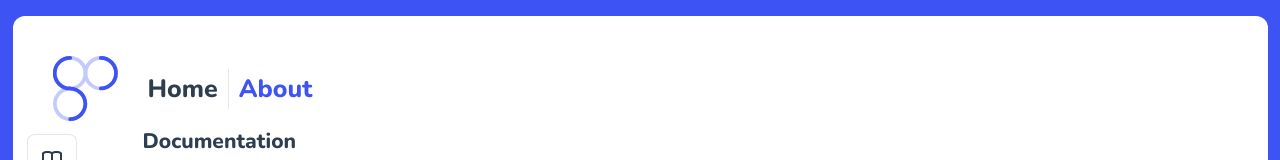
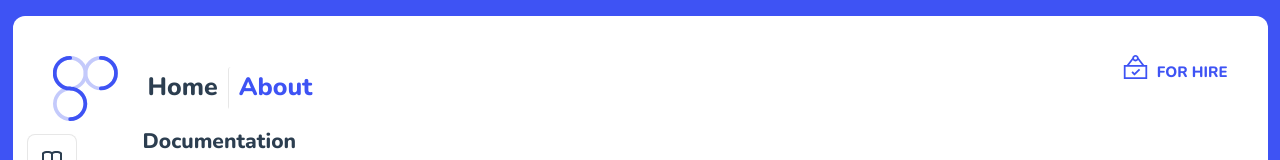
Before and after one commit to speasley/stephenpeasley, a Vue app: page / in a window 1280 px wide. Shown: the top 160 px of the page. Built offline with nearby package versions, Linux system fonts and the light colour scheme.

Commit message:
feat: link logo to home

```diff
--- a/src/App.vue
+++ b/src/App.vue
@@ -1,8 +1,13 @@
 <script setup>
 import { computed, onMounted, onUnmounted } from "vue";
 import { RouterLink, RouterView } from "vue-router";
+import router from "@/router/index";
 import { useStore } from "@/stores/store";
+import Available from "@/components/Available.vue";
 const currentYear = computed(() => new Date().getFullYear());
+const goHome = () => {
+  router.push({ path: "/" });
+};
 onMounted(() => {
   document.body.classList.add("dev");
 });
@@ -19,6 +24,7 @@ onUnmounted(() => {
       xmlns="http://www.w3.org/2000/svg"
       viewBox="0 0 347.74 347.74"
       xmlns:v="https://vecta.io/nano"
+      @click="goHome()"
     >
       <g class="back" opacity=".3" fill="none" stroke-width="20">
         <circle cx="91.87" cy="91.87" r="81.87" />
@@ -39,6 +45,7 @@ onUnmounted(() => {
       <RouterLink to="/">Home</RouterLink>
       <RouterLink to="/about">About</RouterLink>
     </nav>
+    <Available text="For hire" />
   </header>
 
   <RouterView />
@@ -64,23 +71,4 @@ nav a {
 nav a:first-of-type {
   border: 0;
 }
-
-@media (min-width: 1024px) {
-  /*
-  header {
-    display: flex;
-    place-items: center;
-    padding-right: calc(var(--section-gap) / 2);
-  }
-
-  nav {
-    text-align: left;
-    margin-left: -1rem;
-    font-size: 1rem;
-
-    padding: 1rem 0;
-    margin-top: 1rem;
-  }
-*/
-}
 </style>
--- a/src/assets/main.css
+++ b/src/assets/main.css
@@ -43,7 +43,7 @@ body {
 a {
   color: var(--color-dev);
   text-decoration: none;
-  transition: 0.4s;
+  transition: 0.25s;
 }
 
 a, h1, h2, h3, h4, h5, h6 {
@@ -57,14 +57,18 @@ a, h1, h2, h3, h4, h5, h6 {
 header {
   align-items: center;
   display: flex;
+  flex-direction: column;
   justify-content: stretch;
 }
 
 header a {
+  border-bottom: 3px solid transparent;
+  border-radius: 3px;
   font-size: 2.5rem;
 }
 
 #main-logo {
+  cursor: pointer;
   height: 65px;
   margin: 0 2rem 0 0;
   width: 65px;
@@ -83,6 +87,8 @@ body.acting #main-logo .fore {
 }
 body.acting { background-color: var(--color-acting); }
 body.acting a { color: var(--color-acting); }
+body.acting #available { color: var(--color-acting); }
+body.acting #available svg { fill: var(--color-acting); }
 
 body.dev #main-logo .back,
 body.dev #main-logo .fore {
@@ -90,6 +96,8 @@ body.dev #main-logo .fore {
 }
 body.dev { background-color: var(--color-dev); }
 body.dev a { color: var(--color-dev); }
+body.dev #available { color: var(--color-dev); }
+body.dev #available svg { fill: var(--color-dev); }
 
 body.ux #main-logo .back,
 body.ux #main-logo .fore {
@@ -97,6 +105,8 @@ body.ux #main-logo .fore {
 }
 body.ux { background-color: var(--color-ux); }
 body.ux a { color: var(--color-ux); }
+body.ux #available { color: var(--color-ux); }
+body.ux #available svg { fill: var(--color-ux); }
 
 @media (hover: hover) {
   a:hover {
@@ -105,6 +115,19 @@ body.ux a { color: var(--color-ux); }
   body.acting a:hover { color: var(--color-acting--fade); }
   body.dev a:hover { background-color: var(--color-dev--fade); }
   body.ux a:hover { background-color: var(--color-ux--fade); }
+
+  body.acting header a:not(.router-link-active):hover {
+    background-color: transparent;
+    border-bottom: 3px solid var(--color-acting);
+  }
+  body.dev header a:not(.router-link-active):hover {
+    background-color: transparent;
+    border-bottom: 3px solid var(--color-dev);
+  }
+  body.ux header a:not(.router-link-active):hover {
+    background-color: transparent;
+    border-bottom: 3px solid var(--color-ux);
+  }
 }
 
 /* breakpoints */
@@ -123,4 +146,7 @@ body.ux a { color: var(--color-ux); }
     padding: 0 2rem;
     */
   }
+  header {
+    flex-direction: row;
+  }
 }
--- /dev/null
+++ b/src/components/Available.vue
@@ -0,0 +1,109 @@
+<template>
+  <aside id="available">
+    <svg
+      xmlns="http://www.w3.org/2000/svg"
+      xmlns:xlink="http://www.w3.org/1999/xlink"
+      width="700pt"
+      height="700pt"
+      version="1.1"
+      viewBox="0 0 700 700"
+    >
+      <defs>
+        <symbol id="a" overflow="visible">
+          <path
+            d="M2.219-.125c-.117.055-.235.094-.36.125s-.257.047-.39.047c-.399 0-.715-.11-.953-.328-.23-.227-.344-.535-.344-.922 0-.383.113-.688.344-.906.238-.227.554-.344.953-.344.133 0 .265.015.39.047.125.023.243.062.36.125v.5a1.404 1.404 0 0 0-.344-.157A1.085 1.085 0 0 0 1.531-2c-.23 0-.406.074-.531.219-.125.136-.187.328-.187.578s.062.45.187.594c.125.136.3.203.531.203.114 0 .227-.016.344-.047.113-.04.227-.098.344-.172z"
+          />
+        </symbol>
+        <symbol id="b" overflow="visible">
+          <path
+            d="M2.094-.906v.156H.734a.414.414 0 0 0 .141.313c.082.062.203.093.36.093.124 0 .25-.015.374-.047.125-.039.254-.097.391-.172v.454c-.137.054-.273.09-.406.109a1.887 1.887 0 0 1-.422.047c-.324 0-.578-.082-.766-.25C.226-.367.141-.602.141-.906c0-.29.086-.52.265-.688.176-.176.422-.265.735-.265.289 0 .52.09.687.265.176.168.266.399.266.688zm-.61-.203a.342.342 0 0 0-.093-.25.325.325 0 0 0-.25-.11.408.408 0 0 0-.282.094.484.484 0 0 0-.125.266z"
+          />
+        </symbol>
+        <symbol id="c" overflow="visible">
+          <path
+            d="M1.094-.813a.535.535 0 0 0-.281.063.2.2 0 0 0-.094.172c0 .074.023.133.078.172.05.043.117.062.203.062a.38.38 0 0 0 .281-.11.44.44 0 0 0 .11-.296v-.063zm.875-.218v1.03H1.39v-.265a.718.718 0 0 1-.61.313.7.7 0 0 1-.468-.156.577.577 0 0 1-.172-.438c0-.207.07-.36.218-.453.145-.102.375-.156.688-.156h.344v-.047c0-.094-.04-.16-.11-.203a.757.757 0 0 0-.343-.063c-.118 0-.23.016-.344.047a1.756 1.756 0 0 0-.297.094v-.438c.125-.03.25-.05.375-.062.125-.02.25-.031.375-.031.332 0 .566.07.703.203.145.125.219.336.219.625z"
+          />
+        </symbol>
+        <symbol id="d" overflow="visible">
+          <path
+            d="M1.516-1.547v-.969h.578V0h-.578v-.266c-.086.106-.172.184-.266.235S1.039.047.906.047A.671.671 0 0 1 .36-.22C.223-.395.156-.625.156-.906s.067-.508.203-.688a.682.682 0 0 1 .547-.265c.125 0 .235.027.328.078a.978.978 0 0 1 .282.234zM1.125-.375c.125 0 .219-.04.281-.125.07-.094.11-.227.11-.406a.644.644 0 0 0-.11-.39c-.062-.095-.156-.141-.281-.141s-.219.046-.281.14-.094.227-.094.39c0 .18.031.313.094.407.062.086.156.125.281.125z"
+          />
+        </symbol>
+        <symbol id="e" overflow="visible">
+          <path
+            d="M1.25-.375c.113 0 .203-.04.266-.125.07-.094.109-.227.109-.406a.644.644 0 0 0-.11-.39.302.302 0 0 0-.265-.141.353.353 0 0 0-.297.14.705.705 0 0 0-.094.39c0 .18.032.313.094.407.07.086.172.125.297.125zM.86-1.547a.981.981 0 0 1 .265-.234.68.68 0 0 1 .328-.078c.227 0 .41.09.547.265.145.18.219.406.219.688S2.145-.395 2-.22a.651.651 0 0 1-.547.266c-.125 0-.234-.028-.328-.078S.941-.161.859-.266V0H.281v-2.516H.86z"
+          />
+        </symbol>
+        <symbol id="f" overflow="visible">
+          <path
+            d="M.047-1.813h.578l.484 1.235.407-1.235h.578L1.344.173c-.086.195-.18.336-.282.422a.579.579 0 0 1-.39.125H.328V.33h.188C.609.328.676.312.719.28a.278.278 0 0 0 .11-.156L.843.063z"
+          />
+        </symbol>
+        <symbol id="g" overflow="visible">
+          <path
+            d="M.86-.266v.954H.28v-2.5h.58v.265a.981.981 0 0 1 .266-.234.68.68 0 0 1 .328-.078c.227 0 .41.09.547.265.145.18.219.406.219.688S2.145-.395 2-.22a.651.651 0 0 1-.547.266c-.125 0-.234-.027-.328-.078S.941-.161.859-.266zm.39-1.172a.353.353 0 0 0-.297.141.705.705 0 0 0-.094.39c0 .18.032.313.094.407.07.086.172.125.297.125.113 0 .203-.04.266-.125.07-.094.109-.227.109-.406a.644.644 0 0 0-.11-.39.302.302 0 0 0-.265-.142z"
+          />
+        </symbol>
+        <symbol id="h" overflow="visible">
+          <path
+            d="M1.14-1.438a.353.353 0 0 0-.296.141C.78-1.21.75-1.082.75-.907c0 .18.031.313.094.407.07.094.172.14.297.14s.218-.046.28-.14c.071-.094.11-.227.11-.406 0-.176-.039-.305-.11-.39a.315.315 0 0 0-.28-.141zm0-.421c.313 0 .555.09.735.265.176.168.266.399.266.688 0 .304-.09.539-.266.703-.18.168-.422.25-.734.25S.582-.035.406-.203C.226-.367.141-.602.141-.906c0-.29.086-.52.265-.688.176-.176.422-.265.735-.265z"
+          />
+        </symbol>
+        <symbol id="k" overflow="visible">
+          <path
+            d="M.266-.703v-1.11h.578V-.64c.008.063.023.106.047.125a.21.21 0 0 0 .078.094.261.261 0 0 0 .14.031.315.315 0 0 0 .282-.14.636.636 0 0 0 .109-.39v-.892h.578V0H1.5v-.266a.867.867 0 0 1-.281.235.65.65 0 0 1-.313.078c-.21 0-.37-.063-.484-.188C.316-.273.266-.46.266-.703z"
+          />
+        </symbol>
+        <symbol id="j" overflow="visible">
+          <path
+            d="M.281-1.813H.86V-.03C.86.207.801.39.687.516.57.648.398.719.172.719H-.11v-.39h.093C.098.328.176.3.22.25.258.207.28.113.28-.031zm0-.703H.86v.47H.281z"
+          />
+        </symbol>
+        <symbol id="i" overflow="visible">
+          <path
+            d="M1.734-1.75v.469a.8.8 0 0 0-.234-.11.598.598 0 0 0-.234-.047.526.526 0 0 0-.391.141c-.086.094-.125.227-.125.39 0 .169.04.305.125.407.094.094.223.14.39.14a.724.724 0 0 0 .25-.046.71.71 0 0 0 .22-.125v.484c-.087.031-.172.05-.266.063a1.35 1.35 0 0 1-.281.03c-.325 0-.579-.081-.766-.25C.234-.366.14-.601.14-.905c0-.301.093-.535.28-.703.188-.164.442-.25.767-.25.093 0 .187.011.28.03.095.013.18.04.266.079z"
+          />
+        </symbol>
+      </defs>
+      <path
+        d="M350 37.766c34.566 0 63.113 27.098 64.871 61.605l108.16 141.22h60.863v281.65h-467.79v-281.65h60.859l108.16-141.22c1.773-34.508 30.305-61.605 64.887-61.605zm-55.625 325.9 35.395 36.789 89.34-87.719 24.75 25.168-102.07 100.21-12.719 12.496-12.367-12.852-47.75-49.633 25.426-24.461zm184.19-123.08-76.184-99.457c-12.125 16.508-31.75 26.535-52.383 26.535-20.695 0-40.254-10.016-52.398-26.535l-76.184 99.457zm69.934 35.387h-397.01v210.87h397.01zm-198.5-202.82c-16.324 0-29.578 13.242-29.578 29.57 0 16.375 13.207 29.547 29.578 29.547 16.344 0 29.566-13.184 29.566-29.547 0-16.332-13.25-29.57-29.566-29.57z"
+      />
+    </svg>
+    &nbsp;{{ text }}
+  </aside>
+</template>
+
+<script setup>
+defineProps({
+  text: String,
+});
+</script>
+
+<style scoped>
+#available {
+  display: flex;
+  flex-flow: column;
+  font-family: "Nunito", "Segoe UI", Roboto, Oxygen, "Helvetica Neue",
+    sans-serif;
+  font-weight: 800;
+  font-size: 1.5rem;
+  line-height: 1;
+  place-items: center;
+  position: absolute;
+  right: 0;
+  text-transform: uppercase;
+  top: 0;
+}
+
+#available svg {
+  height: 35px;
+  margin-top: -0.3rem;
+  width: 35px;
+}
+
+@media (min-width: 1024px) {
+  #available {
+    flex-flow: row;
+  }
+}
+</style>
```
